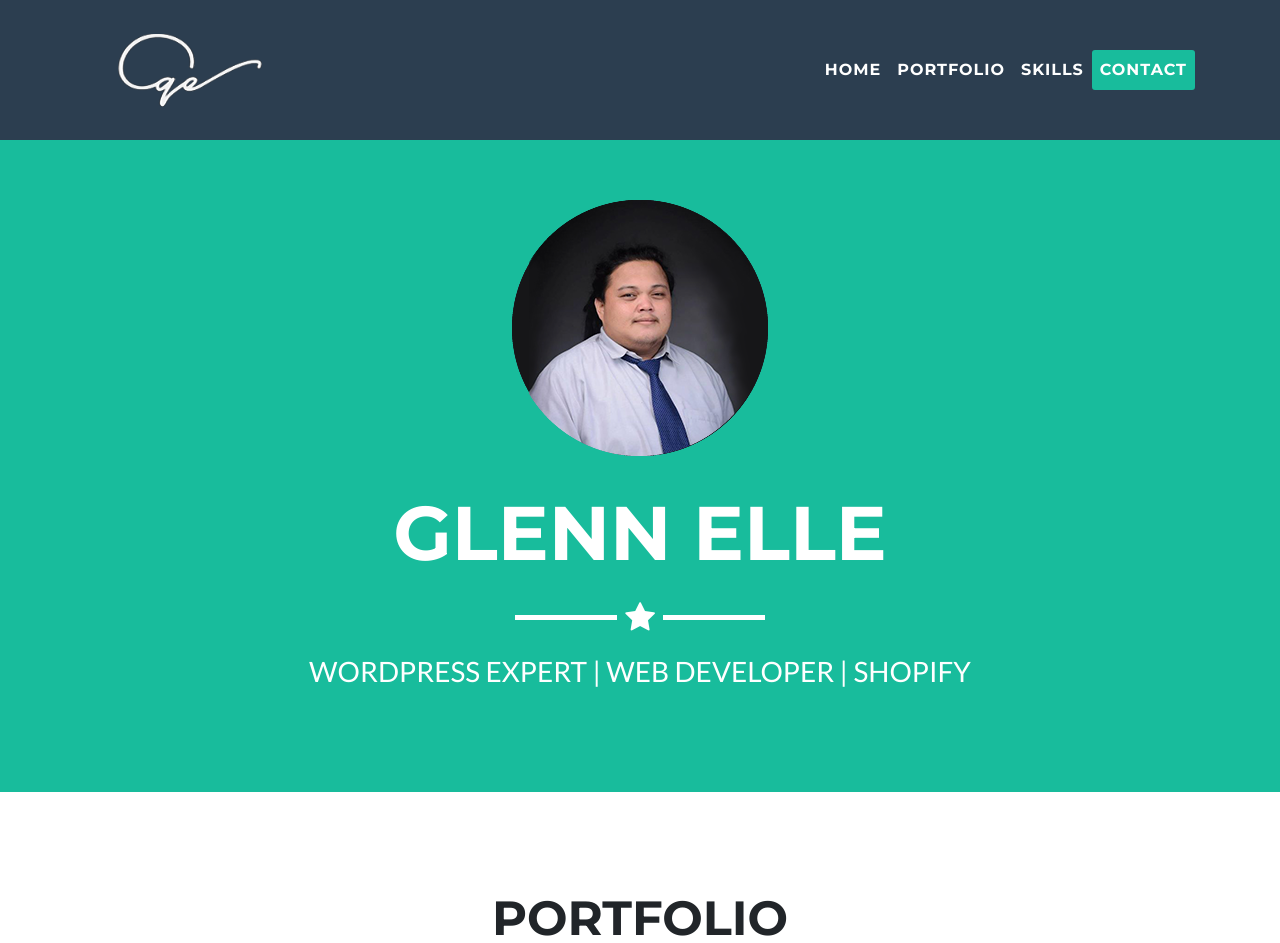
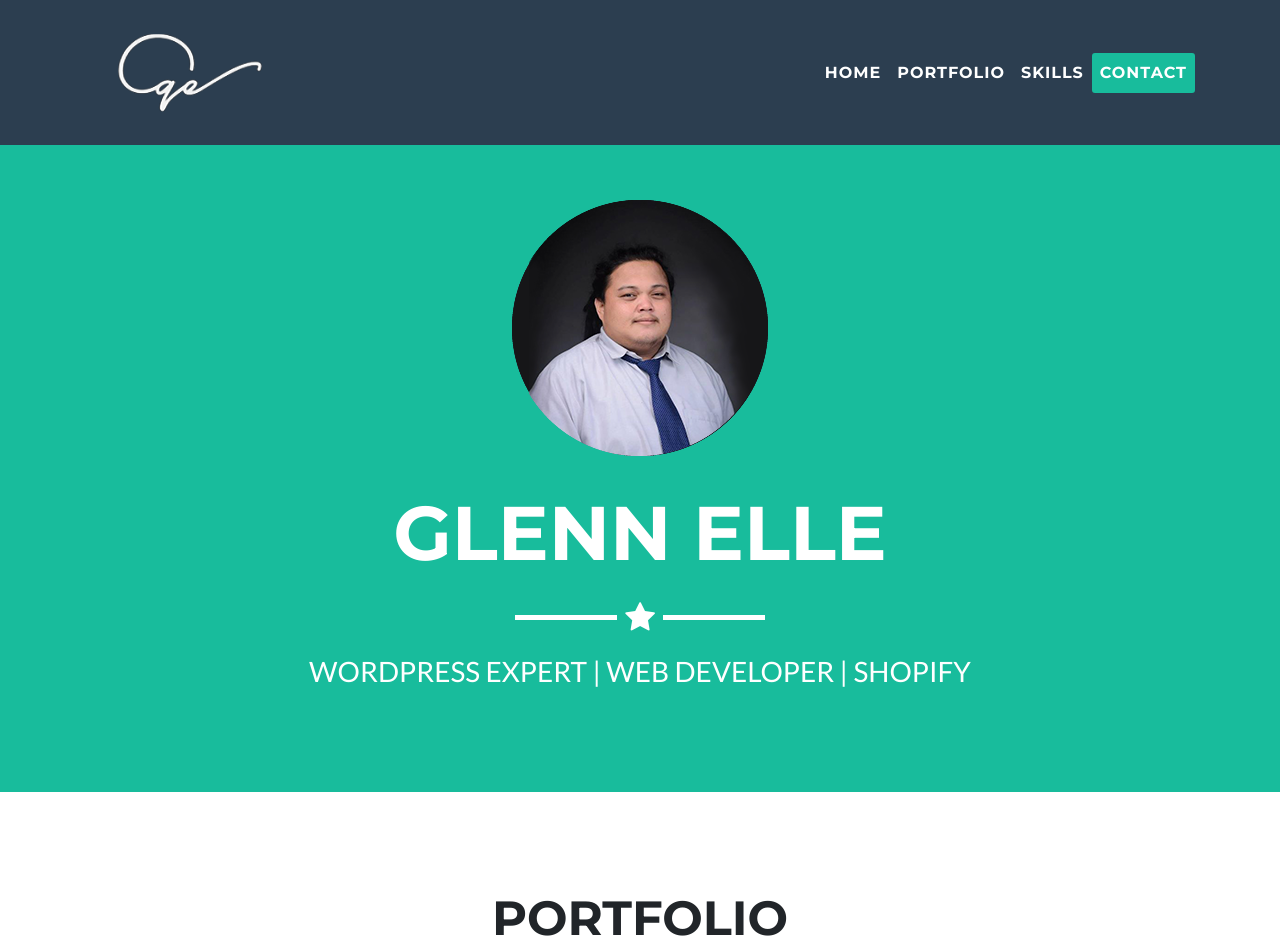
Before and after one commit to akosielye/akosielye.github.io, a Jekyll site: the page index.html, which Jekyll copies as it is, in a window 1280 px wide. Shown: the top 943 px of the page. Built offline with Jekyll 4.4.1, drawn with Linux system fonts in a browser that asks for light colours; grey boxes are pictures that could not be loaded.

Commit message:
Update index.html

```diff
--- a/index.html
+++ b/index.html
@@ -31,7 +31,7 @@
     <!-- Navigation -->
     <nav class="navbar navbar-expand-lg navbar-light fixed-top" id="mainNav">
       <div class="container">
-        <a class="navbar-brand js-scroll-trigger" href="#page-top"> <img src="img/portfolio/glenn-elle-personal-logo-initial-white.png" width="210px;" height="80px;"> </a>
+        <a class="navbar-brand js-scroll-trigger" href="#page-top"> <img src="img/portfolio/glenn-elle-personal-logo-initial-white.png" width="210px;" height="85px;"> </a>
         <button class="navbar-toggler navbar-toggler-right" type="button" data-toggle="collapse" data-target="#navbarResponsive" aria-controls="navbarResponsive" aria-expanded="false" aria-label="Toggle navigation">
           Menu
           <i class="fa fa-bars"></i>
```
